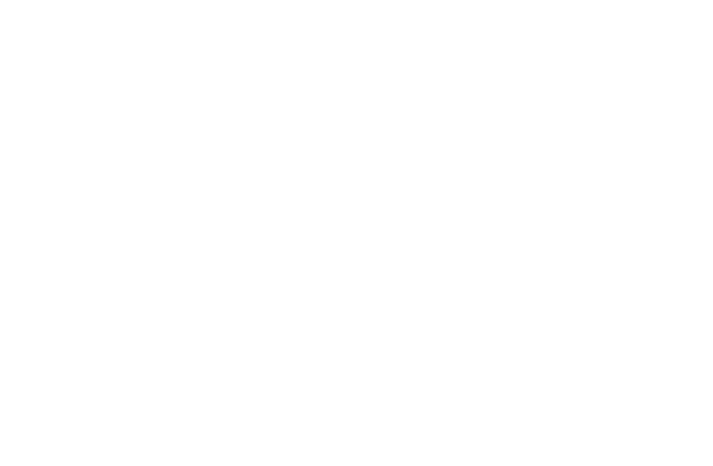
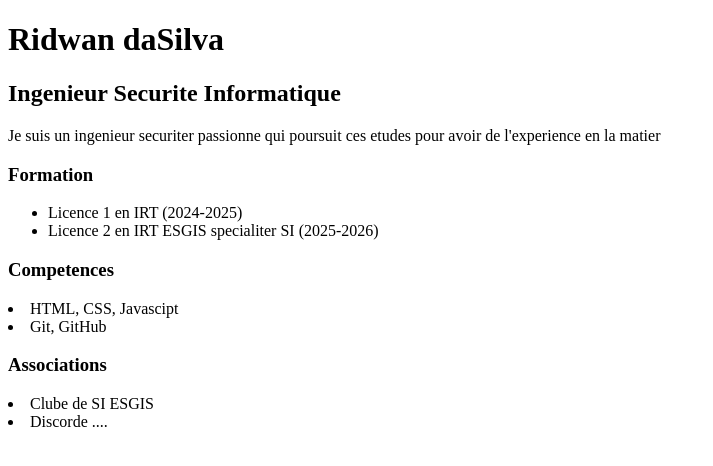
Before and after one commit to ridwandastl/mon-cv, a plain HTML site: page index.html in a window 1280 px wide. Shown: the whole page, without its empty margins (0-713 px from the left). Drawn offline with Linux system fonts and the light colour scheme.

Commit message:
mise en place de la section associations

```diff
--- a/index.html
+++ b/index.html
@@ -7,6 +7,34 @@
     <link rel="stylesheet" href="style.css">
 </head>
 <body>
+    <header>
+        <h1>Ridwan daSilva</h1>
+        <h2>Ingenieur Securite Informatique</h2>
+    </header>
+    <section id="description">
+        <p>Je suis un ingenieur securiter passionne qui poursuit ces etudes pour avoir de l'experience en la matier</p>
+    </section>
+    <section id="formaton">
+        <h3>Formation</h3>
+        <ul>
+            <li>Licence 1 en IRT  (2024-2025) </li>
+            <li>Licence 2 en IRT ESGIS specialiter SI (2025-2026) </li>
+        </ul>
+    </section>
+    <section id="Competences">
+        <h3>Competences</h3>
+       <div>
+        <li>HTML, CSS, Javascipt</li>
+        <li>Git, GitHub</li>
+       </div>
+    </section>
+      <section id="associations">
+        <h3>Associations</h3>
+       <div>
+        <li>Clube de SI ESGIS</li>
+        <li>Discorde ....</li>
+       </div>
+    </section>
 
 </body>
 </html>
```
